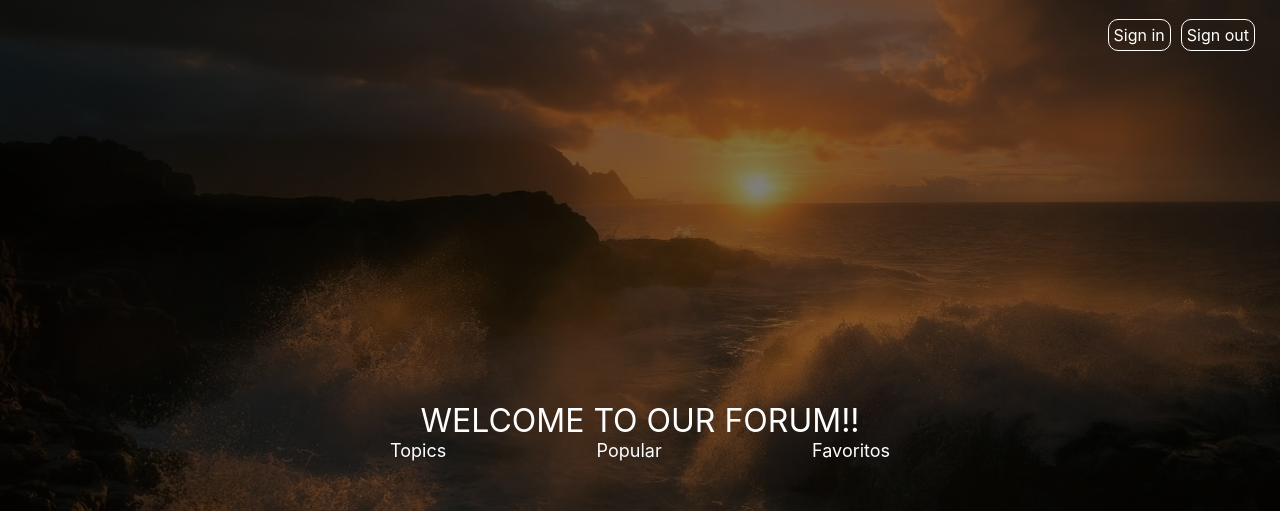
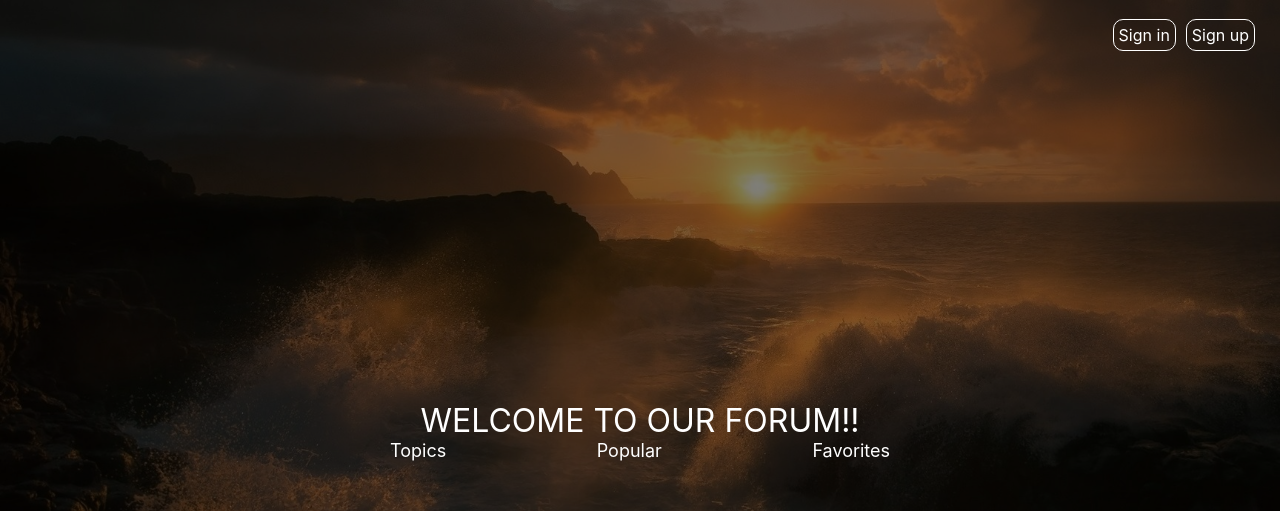
Before and after one commit to rubensysoecho/forum-project, a React (Create React App) app: page / in a window 1280 px wide. Shown: the top 511 px of the page. Built offline with nearby package versions, Linux system fonts and the light colour scheme.

Commit message:
delete extra routers, add link routers, change link names

```diff
--- a/src/components/App/App.js
+++ b/src/components/App/App.js
@@ -4,28 +4,26 @@ import './App.css';
 
 function App() {
   return (
+    <Router>
       <div className="app">
         <div className="hero">
           <header>
-          <Router>
             <nav>
-              <NavLink to="#">Sign in</NavLink>
-              <NavLink to="#">Sign out</NavLink>
+              <NavLink to="/signin">Sign in</NavLink>
+              <NavLink to="/signup">Sign up</NavLink>
             </nav>
-          </Router>
           </header>
           <div className="hero__content">
             <div className="hero__title">WELCOME TO OUR FORUM!!</div>
-          <Router>
             <div className="hero__subtitle">
-              <NavLink to="#">Topics</NavLink>
-              <NavLink to="#">Popular</NavLink>
-              <NavLink to="#">Favoritos</NavLink>
-            </div>
-          </Router>
+              <NavLink to="/topics">Topics</NavLink>
+              <NavLink to="/popular">Popular</NavLink>
+              <NavLink to="/favorites">Favorites</NavLink>
             </div>
           </div>
         </div>
+      </div>
+    </Router>
   );
 }
 
```
Lines whose indentation alone changed are shown as unchanged.
